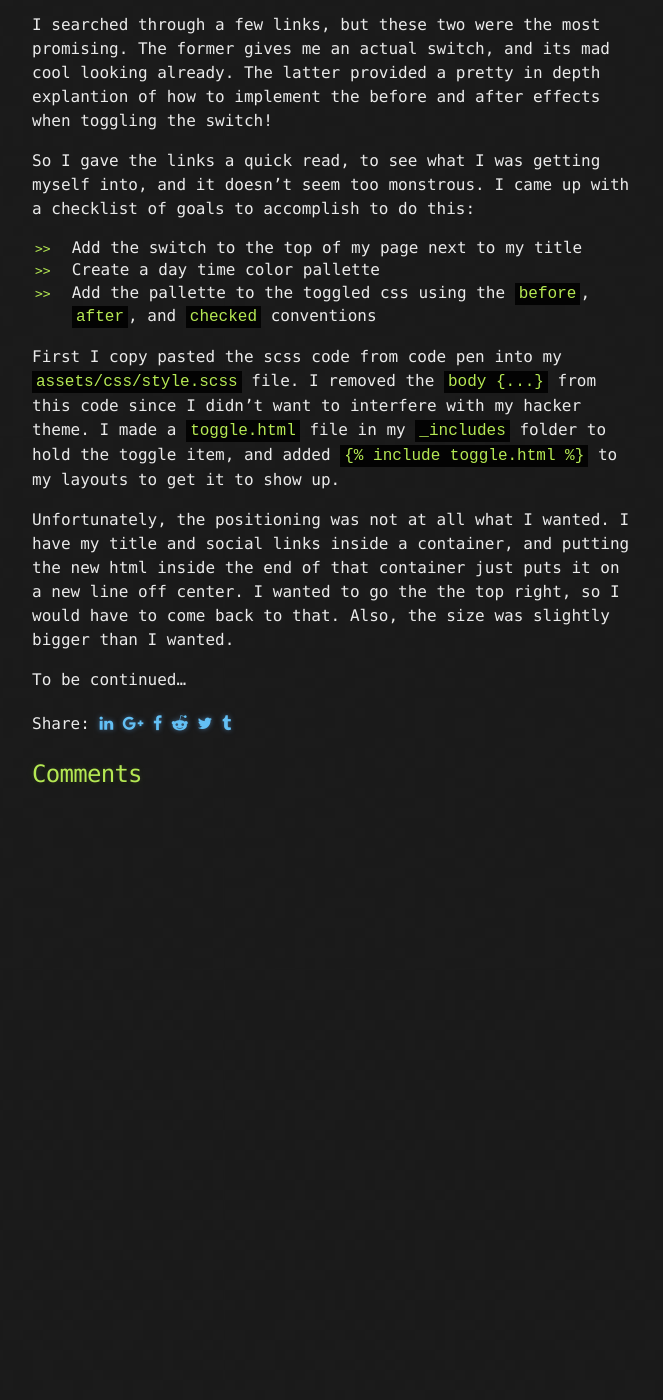
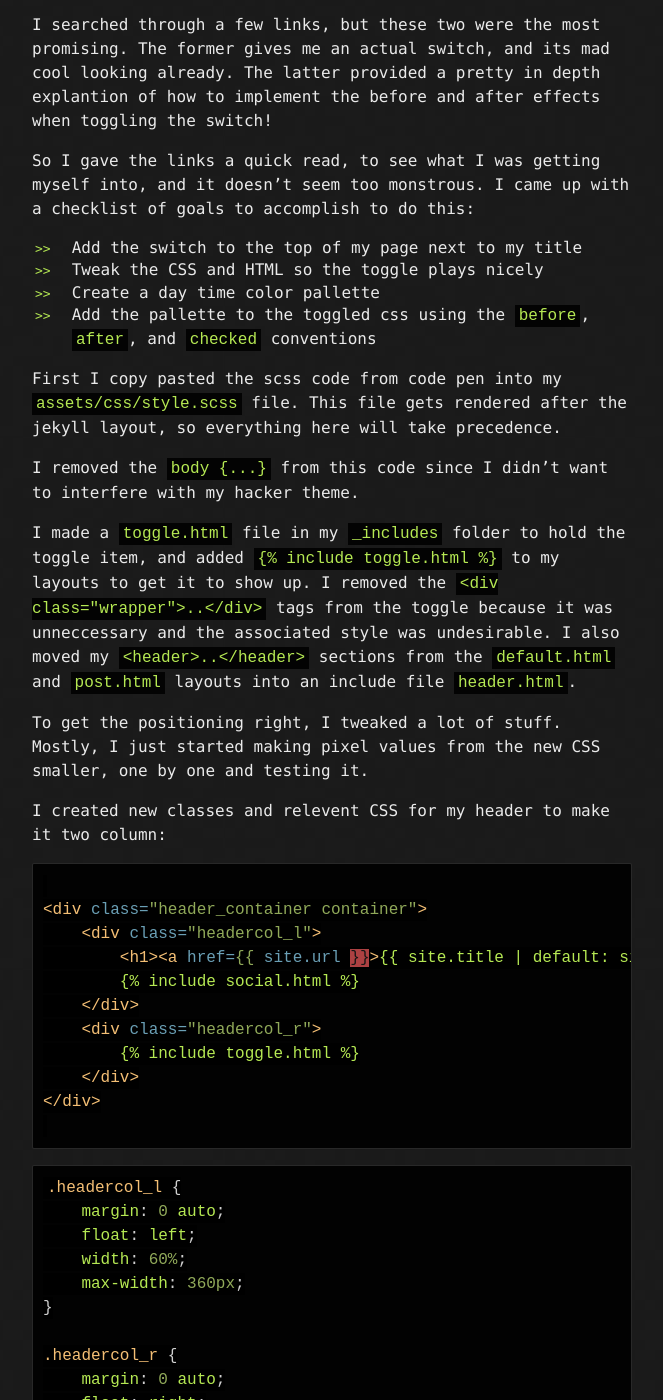
Before and after one commit to spanishgum/spanishgum.github.io, a Jekyll site: the page built from _posts/2017-06-05-mode-toggle.md, in a window 1280 px wide and 1400 px high, scrolled down 2223 px. Shown: the whole window, without its empty margins (308-971 px from the left). Built offline with Jekyll 4.4.1, drawn with Linux system fonts in a browser that asks for light colours; comment, search, counter and statistics services are not loaded; before the commit the page ends 3035 px from its top, so only the background shows below that; some of the changed text lies outside the part shown.

Commit message:
Added commentary about finishing the toggle

````diff
--- a/_posts/2017-06-05-mode-toggle.md
+++ b/_posts/2017-06-05-mode-toggle.md
@@ -85,14 +85,84 @@ I searched through a few links, but these two were the most promising. The forme
 So I gave the links a quick read, to see what I was getting myself into, and it doesn't seem too monstrous. I came up with a checklist of goals to accomplish to do this:
 
  - Add the switch to the top of my page next to my title
+ - Tweak the CSS and HTML so the toggle plays nicely
  - Create a day time color pallette
  - Add the pallette to the toggled css using the `before`, `after`, and `checked` conventions
 
 
-First I copy pasted the scss code from code pen into my `assets/css/style.scss` file. I removed the `body {...}` from this code since I didn't want to interfere with my hacker theme. I made a `toggle.html` file in my `_includes` folder to hold the toggle item, and added `{% raw %}{% include toggle.html %}{% endraw %}` to my layouts to get it to show up.
+First I copy pasted the scss code from code pen into my `assets/css/style.scss` file. This file gets rendered after the jekyll layout, so everything here will take precedence.
 
-Unfortunately, the positioning was not at all what I wanted. I have my title and social links inside a container, and putting the new html inside the end of that container just puts it on a new line off center. I wanted to go the the top right, so I would have to come back to that. Also, the size was slightly bigger than I wanted.
+I removed the `body {...}` from this code since I didn't want to interfere with my hacker theme.
 
+I made a `toggle.html` file in my `_includes` folder to hold the toggle item, and added `{% raw %}{% include toggle.html %}{% endraw %}` to my layouts to get it to show up. I removed the `<div class="wrapper">..</div>` tags from the toggle because it was unneccessary and the associated style was undesirable. I also moved my `<header>..</header>` sections from the `default.html` and `post.html` layouts into an include file `header.html`.
+
+To get the positioning right, I tweaked a lot of stuff. Mostly, I just started making pixel values from the new CSS smaller, one by one and testing it.
+
+I created new classes and relevent CSS for my header to make it two column:
+
+```html
+{% raw %}
+<div class="header_container container">
+    <div class="headercol_l">
+        <h1><a href={{ site.url }}>{{ site.title | default: site.github.repository_name }}</a></h1>
+        {% include social.html %}
+    </div>
+    <div class="headercol_r">
+        {% include toggle.html %}
+    </div>
+</div>
+{% endraw %}
+```
+
+```css
+.headercol_l {
+    margin: 0 auto;
+    float: left;
+    width: 60%;
+    max-width: 360px;
+}
+
+.headercol_r {
+    margin: 0 auto;
+    float: right;
+    width: 40%;
+    max-width: 240px;
+    overflow: auto;
+}
+
+.headercol_r:before,
+.headercol_r:after {
+    content: "";
+    display: table;
+}
+
+.headercol_r:after {
+    clear: both;
+}
+
+
+.header_container {
+    overflow: auto;
+}
+
+.header_containter:before,
+.header_containter:after {
+    content: "";
+    display: table;
+}
+
+.header_containter:after {
+    clear: both;
+}
+```
+
+I read about this technique in <a href="https://stackoverflow.com/a/18557316/3454650">this stack post</a> but to be honest I can't explain to you what is happening. I found the same code to be in the toggle CSS, so I guess this is a commonly used technique.
+
+I had to fidget with the `width` properties of my header columns to keep the page from putting the header in a scroll box. I added some `margin-top` to the `toggle` as well to bring it down.
+
+Somehow I managed to get it in the header clean without acting weird, but it took a lot of pain and trudging. My hat is off for CSS people. I will never fully grasp this mysterious language.
+
+Before moving on to finding a color pallette, I wanted to make the night time mode the default. At first I thought I was going to move around the CSS, but then I laughed that idea right off the table. Turns out you can just put `checked=""` in the html tag of the toggle input. Really dodged a bullet there.
 
 
 
````
